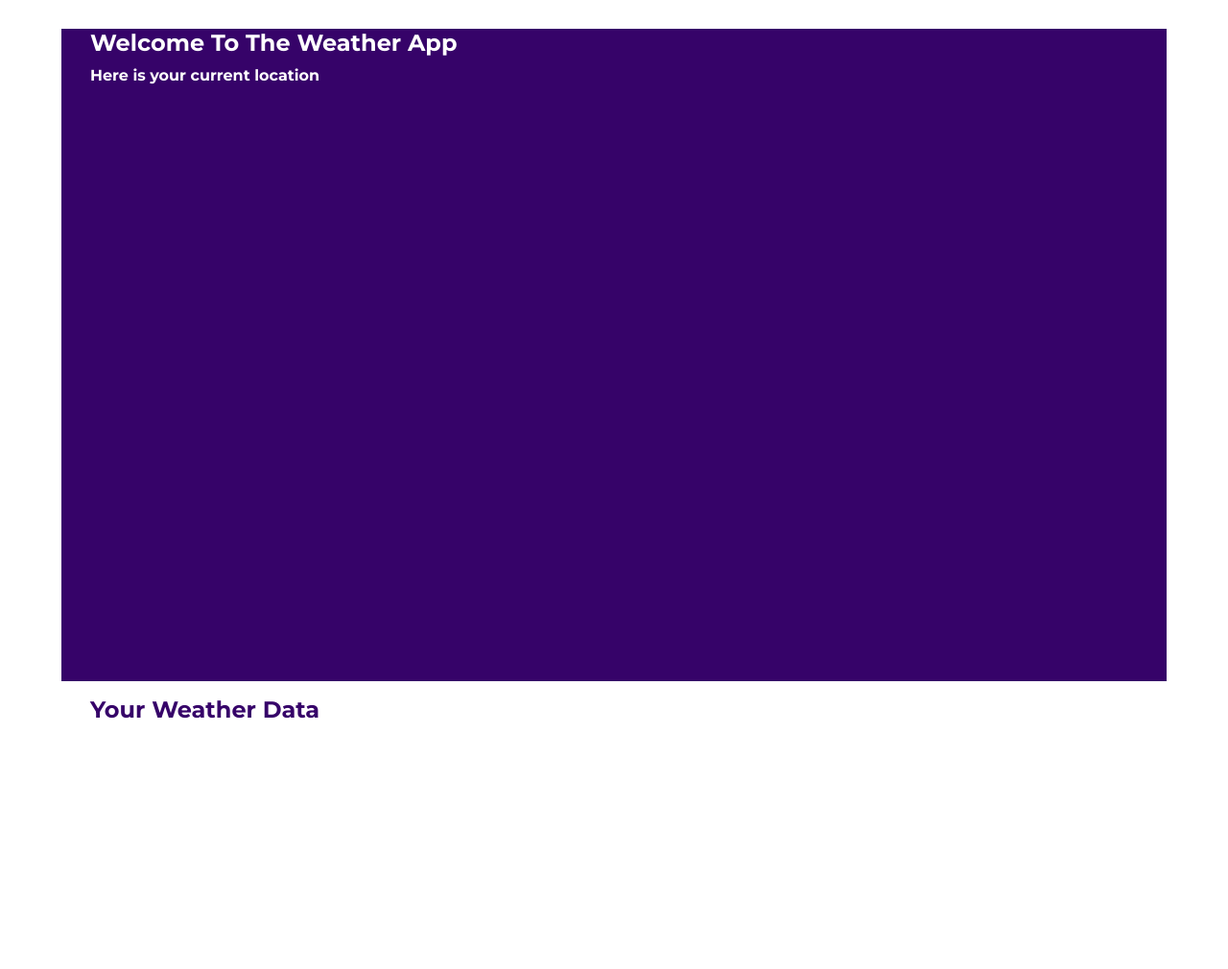
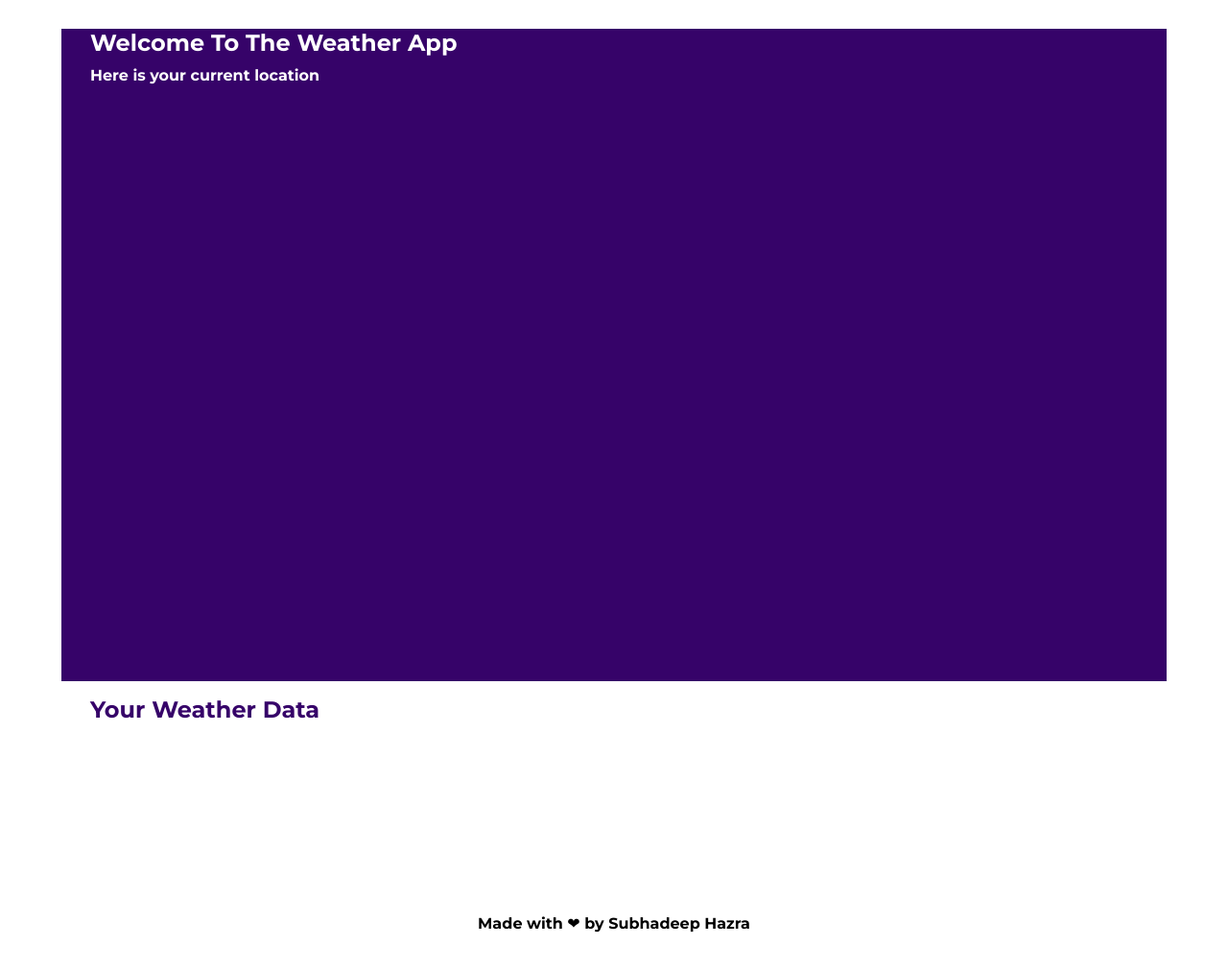
Before and after one commit to subhadeephazra/Weather_App, a plain HTML site: page Landingpage.html in a window 1280 px wide. Shown: the whole page at 96% size. After the commit the page ends 972 px from the top, so only its background shows below. Drawn offline with Linux system fonts and the light colour scheme; a web font is replaced by a local one.

Commit message:
first commit

```diff
--- a/Landingpage.html
+++ b/Landingpage.html
@@ -22,6 +22,8 @@
       </div>
     </div>
 
+    <footer>Made with ❤ by Subhadeep Hazra</footer>
+
     <script src="script.js"></script>
   </body>
 </html>
--- a/style.css
+++ b/style.css
@@ -40,7 +40,7 @@ h1 {
 }
 
 /*
-? ======================================= BELOW CODES ARE FOR VIEW PAGE =======================================================
+? ======================================= BELOW CODES ARE FOR VIEW PAGE ========================================================
 */
 .MainPage2 {
   width: 90vw;
@@ -49,6 +49,7 @@ h1 {
   position: relative;
   background-color: #360369;
   color: #ffffff;
+  transition: all 1s ease-in;
 }
 
 #MapBox {
@@ -74,14 +75,16 @@ h2 {
   margin-right: 15px;
   border-radius: 10px;
 }
+
 #longgap {
   padding: 10px 40px;
   background-color: #270846;
   border-radius: 10px;
 }
+
 .WeatherDetails {
   width: 90vw;
-  height: 40vh;
+  height: 25vh;
   margin: auto;
 }
 
@@ -91,6 +94,7 @@ h2 {
   margin-left: 30px;
   font-size: 24px;
 }
+
 #box {
   display: flex;
   justify-content: space-between;
@@ -99,6 +103,7 @@ h2 {
   flex-wrap: wrap;
   flex-direction: row;
 }
+
 #data{
  height: 7vh;
  width: 18vw;
@@ -110,3 +115,11 @@ h2 {
  align-items: center;
  padding-left: 10px;
 }
+/*
+? ======================================= BELOW CODES ARE FOR footer ========================================================
+*/
+footer{
+ display: flex;
+ justify-content: center;
+ margin-top: 28px;
+}
```
Also changed, not shown: index.html (+2 -0 lines).
